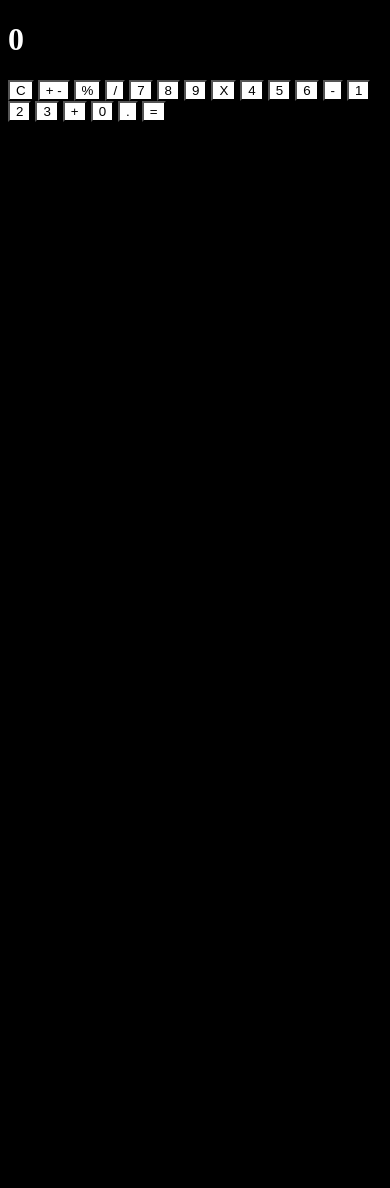
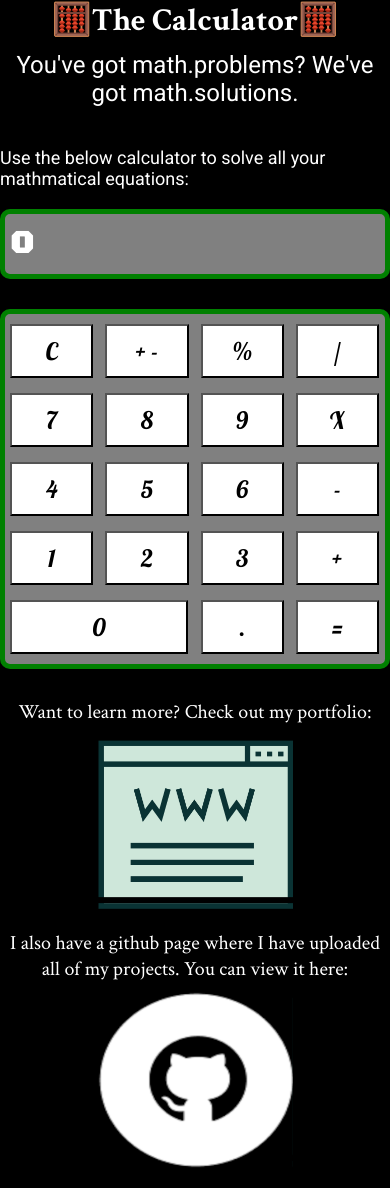
Before and after one commit to BethScarlett/calculator, a website built with Vite: page index.html in a window 390 px wide. Before the commit the page ends 844 px from the top, so only its background shows below. Built offline with nearby package versions, Linux system fonts and the light colour scheme.

Commit message:
Completed styling for mobile display of site.

```diff
--- a/index.html
+++ b/index.html
@@ -4,14 +4,24 @@
     <meta charset="UTF-8" />
     <link rel="icon" type="image/svg+xml" href="/vite.svg" />
     <meta name="viewport" content="width=device-width, initial-scale=1.0" />
-    <title>Vite + TS</title>
+    <title>Calculator</title>
     <link rel="stylesheet" href="style.scss" />
   </head>
   <body>
     <script type="module" src="/src/main.ts"></script>
-    <div>
+    <div class="calc-container">
+      <h1 class="calc-container__heading">🧮The Calculator🧮</h1>
+      <p class="calc-container__slogan">
+        You've got math.problems? We've got math.solutions.
+      </p>
+      <p class="calc-container__description">
+        Use the below calculator to solve all your mathmatical equations:
+      </p>
+      <div class="calc-container__displays">
         <h1 class="number-display">0</h1>
         <h2 class="operator-display"></h2>
+      </div>
+      <div class="calc-container__buttons">
         <button class="calcButton" id="clear">C</button>
         <button class="calcButton" id="positive-negative">+ -</button>
         <button class="calcButton" id="percent">%</button>
@@ -32,5 +42,24 @@
         <button class="calcButton" id="point">.</button>
         <button class="calcButton" id="equals">=</button>
       </div>
+      <footer class="calc-footer">
+        Want to learn more? Check out my portfolio:
+        <a href="https://bethscarlett.github.io/portfolio/" target="_blank" class="calc-footer__link">
+          <img
+            class="calc-footer__link--image"
+            src="./images/website-icon.png"
+            alt="Link to portfolio"
+          />
+        </a>
+        I also have a github page where I have uploaded all of my projects. You
+        can view it here:
+        <a href="https://github.com/BethScarlett" target="_blank" class="calc-footer__link">
+          <img
+            class="calc-footer__link--image"
+            src="./images/github-icon.PNG"
+            alt="Link to portfolio"
+          />
+      </footer>
+    </div>
   </body>
 </html>
--- /dev/null
+++ b/src/_buttons.scss
@@ -0,0 +1,7 @@
+@use "./variables" as *;
+
+.calcButton {
+  padding: 10px 5px;
+  font-size: 24px;
+  font-family: $button-text;
+}
--- /dev/null
+++ b/src/_layout.scss
@@ -0,0 +1,81 @@
+* {
+  margin: 0;
+  padding: 0;
+  box-sizing: border-box;
+  background-color: black;
+}
+
+.calc-container {
+  display: flex;
+  flex-direction: column;
+  margin: auto;
+
+  .calc-container__heading {
+    margin-bottom: 10px;
+    align-self: center;
+  }
+
+  .calc-container__slogan {
+    margin-bottom: 40px;
+    text-align: center;
+  }
+
+  .calc-container__description {
+    margin-bottom: 20px;
+  }
+
+  .calc-container__displays {
+    padding: 10px 5px;
+    background-color: grey;
+    border: 5px solid green;
+    border-radius: 10px;
+
+    .number-display {
+      background-color: grey;
+    }
+
+    .operator-display {
+      background-color: grey;
+    }
+  }
+
+  .calc-container__buttons {
+    display: grid;
+    grid-template-columns: 22.5% 22.5% 22.5% 22.5%;
+    row-gap: 15px;
+    column-gap: 3.25%;
+    padding: 10px 5px;
+    background-color: grey;
+    border: 5px solid green;
+    border-radius: 10px;
+    margin-top: 30px;
+
+    #zero {
+      width: 214%;
+    }
+
+    #point {
+      grid-column: 3/4;
+    }
+  }
+
+  .calc-footer {
+    text-align: center;
+    height: 38.4vh;
+    margin-top: 30px;
+    color: white;
+    background-color: black;
+
+    .calc-footer__link {
+      display: flex;
+      flex-direction: column;
+
+      .calc-footer__link--image {
+        width: 50%;
+        align-self: center;
+        margin-top: 10px;
+        margin-bottom: 20px;
+      }
+    }
+  }
+}
--- /dev/null
+++ b/src/_typography.scss
@@ -0,0 +1,33 @@
+@use "./variables" as *;
+
+.calc-container__heading {
+  font-size: 32px;
+  font-family: $page-heading-font;
+  color: $page-heading;
+}
+
+.calc-container__slogan {
+  font-size: 24px;
+  font-family: $page-description-font;
+  color: $page-heading;
+}
+
+.calc-container__description {
+  font-size: 18px;
+  font-family: $page-description-font;
+  color: $page-heading;
+}
+
+.number-display {
+  font-family: $number-display-font;
+  color: $number-display-colour;
+}
+
+.operator-display {
+  color: $number-display-colour;
+}
+
+.calc-footer {
+  font-size: 20px;
+  font-family: $footer-font;
+}
--- /dev/null
+++ b/src/_variables.scss
@@ -0,0 +1,25 @@
+@import url("https://fonts.googleapis.com/css2?family=Black+Ops+One&family=Lobster&family=Roboto:ital,wght@0,100;0,300;0,400;0,500;0,700;0,900;1,100;1,300;1,400;1,500;1,700;1,900&display=swap");
+@import url("https://fonts.googleapis.com/css2?family=Crimson+Text:ital,wght@0,400;0,600;0,700;1,400;1,600;1,700&display=swap");
+//Font variables
+//Headings
+$page-heading-font: "Crimson Text", serif;
+
+//Descriptions
+$page-description-font: "Roboto", sans-serif;
+
+//Displays
+$number-display-font: "Black Ops One", sans-serif;
+$operator-display-font: "Roboto", sans-serif;
+
+//Footer
+$footer-font: "Crimson Text", serif;
+
+//Buttons
+$button-text: "Lobster", sans-serif;
+
+//Colour variables
+//Headings
+$page-heading: #ffffff;
+
+//Displays
+$number-display-colour: #ffffff;
--- a/src/style.scss
+++ b/src/style.scss
@@ -1,14 +1,6 @@
-* {
-  background-color: black;
-}
-
-h1 {
-  color: white;
-}
-
-h2 {
-  color: white;
-}
+@use "./layout" as *;
+@use "./typography" as *;
+@use "./buttons" as *;
 
 button {
   background-color: white;
```
Also changed, not shown: images/github-icon.PNG (added), images/website-icon.png (added), 1 other file. Lines whose indentation alone changed are shown as unchanged.
